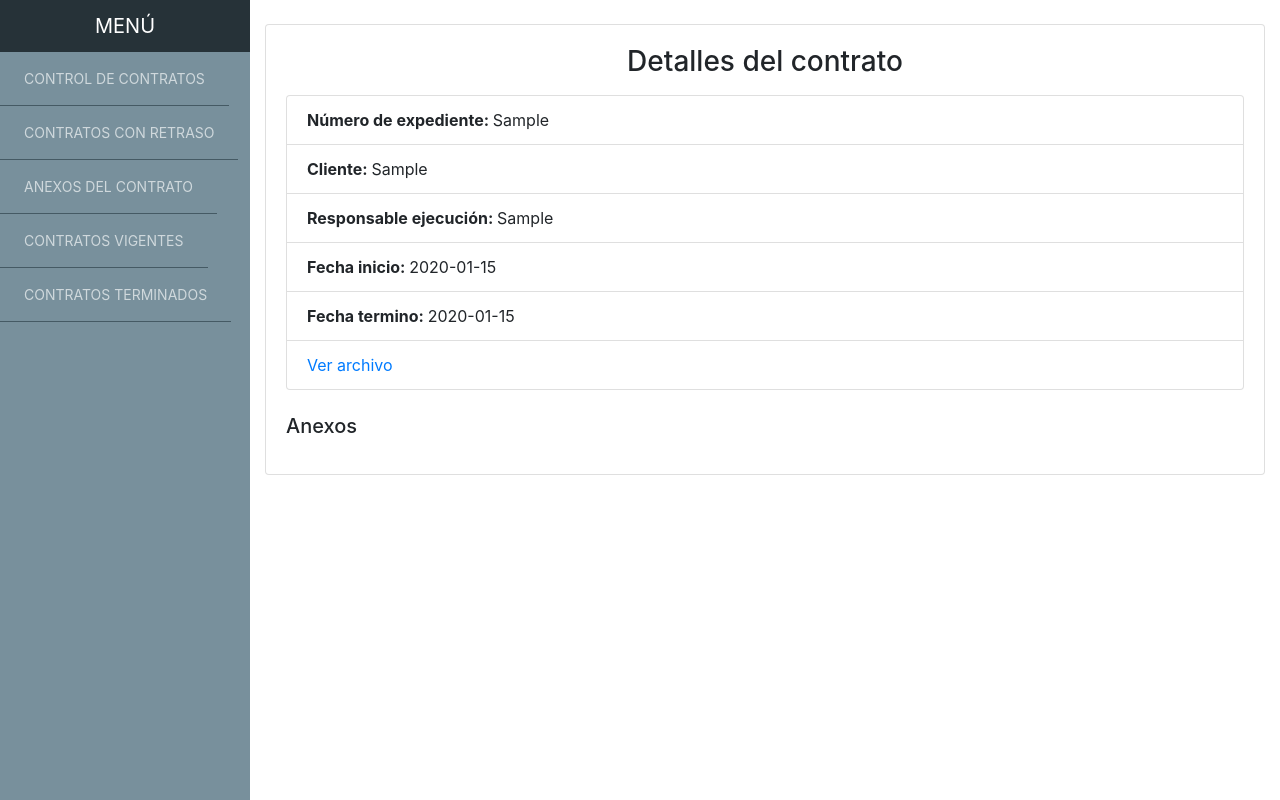
After one commit to JovannyRch/contratos, a PHP site: page /contrato.php?id=1 in a window 1280 px wide. The commit adds this page. Run offline with PHP 8.4, Linux system fonts and the light colour scheme; tables that the repository leaves empty hold one stand-in row (values such as "Sample post"); some libraries are stand-ins or nearby versions.

Commit message:
Add contratos details page

```diff
--- /dev/null
+++ b/contrato.php
@@ -0,0 +1,87 @@
+<?php
+require('db.php');
+
+$id_contrato = $_GET['id'];
+
+$db = new Db();
+
+
+$contrato = $db->row("SELECT * from contratos where id_contrato = $id_contrato");
+$contrato['anexos'] = $db->array("SELECT * from anexos where id_contrato = $id_contrato");
+
+
+?>
+
+<?php include('header.php'); ?>
+
+
+<div id="viewport">
+    <!-- Sidebar -->
+    <div id="sidebar">
+        <header>
+            <a href="#">MENÚ</a>
+        </header>
+        <ul class="nav">
+            <a href="#">CONTROL DE CONTRATOS</a>
+            <a href="#">CONTRATOS CON RETRASO</a>
+            <a href="#">ANEXOS DEL CONTRATO</a>
+            <a href="#">CONTRATOS VIGENTES</a>
+            <a href="#">CONTRATOS TERMINADOS</a>
+        </ul>
+    </div>
+    <!-- Content -->
+    <div id="content">
+        <div class="container-fluid">
+            <div class="pt-4">
+
+                <div class="card">
+                    <div class="card-body">
+                        <h3 class="mb-3">Detalles del contrato</h3>
+                        <ul class="list-group">
+                            <li class="list-group-item ">
+                                <b>Número de expediente: </b>
+                                <?= $contrato['no_expediente'] ?>
+                            </li>
+                            <li class="list-group-item ">
+                                <b>Cliente: </b>
+                                <?= $contrato['cliente'] ?>
+                            </li>
+                            <li class="list-group-item ">
+                                <b>Responsable ejecución: </b>
+                                <?= $contrato['responsable_ejecucion'] ?>
+                            </li>
+                            <li class="list-group-item ">
+                                <b>Fecha inicio: </b>
+                                <?= $contrato['fecha_inicio'] ?>
+                            </li>
+                            <li class="list-group-item ">
+                                <b>Fecha termino: </b>
+                                <?= $contrato['fecha_termino'] ?>
+                            </li>
+                            <li class="list-group-item">
+                                <a href="<?= $contrato['path'] ?>">Ver archivo</a>
+                            </li>
+                        </ul>
+
+
+
+                        <h5 class="mt-4 mb-3">Anexos</h5>
+
+                        <?php if(sizeof($contrato['anexos']) == 0){ ?>
+
+                            <div class="alert alert-info" role="alert">
+                                <strong>No se han agregado archivos anexos al contrato</strong>
+                            </div>
+                        <?php
+                            }
+                        ?>
+                    </div>
+
+
+                </div>
+            </div>
+        </div>
+    </div>
+</div>
+
+<?php include('footer.php'); ?>
--- a/footer.php
+++ b/footer.php
@@ -1,9 +1,11 @@
-</div>
 
-<script src="assets/js/jquery-3.3.1.slim.min.js" integrity="sha384-q8i/X+965DzO0rT7abK41JStQIAqVgRVzpbzo5smXKp4YfRvH+8abtTE1Pi6jizo" crossorigin="anonymous"></script>
-<script src="assets/js/popper.min.js" integrity="sha384-UO2eT0CpHqdSJQ6hJty5KVphtPhzWj9WO1clHTMGa3JDZwrnQq4sF86dIHNDz0W1" crossorigin="anonymous"></script>
-<script src="assets/js/bootstrap.min.js" integrity="sha384-JjSmVgyd0p3pXB1rRibZUAYoIIy6OrQ6VrjIEaFf/nJGzIxFDsf4x0xIM+B07jRM" crossorigin="anonymous"></script>
+<script src="https://cdnjs.cloudflare.com/ajax/libs/jquery/3.5.1/jquery.slim.min.js"></script>
+<script src="https://cdnjs.cloudflare.com/ajax/libs/popper.js/1.16.1/umd/popper.min.js"></script>
+<script src="https://cdnjs.cloudflare.com/ajax/libs/twitter-bootstrap/4.6.0/js/bootstrap.min.js"></script>
 <script src="//cdn.jsdelivr.net/npm/sweetalert2@11"></script>
+
+
+
 </body>
 
 </html>
--- a/header.php
+++ b/header.php
@@ -1,15 +1,16 @@
 <!DOCTYPE html>
 <html lang="en">
+
 <head>
     <meta charset="UTF-8">
     <meta http-equiv="X-UA-Compatible" content="IE=edge">
     <meta name="viewport" content="width=device-width, initial-scale=1.0">
     <title>Contratos</title>
-    <link rel="stylesheet" href="assets/bootstrap.min.css" integrity="sha384-ggOyR0iXCbMQv3Xipma34MD+dH/1fQ784/j6cY/iJTQUOhcWr7x9JvoRxT2MZw1T" crossorigin="anonymous">
     <link rel="stylesheet" href="style.css" type="text/css">
-    <link rel="stylesheet" href="https://cdn.jsdelivr.net/npm/bootstrap-icons@1.7.2/font/bootstrap-icons.css">
+    <link rel="stylesheet" href="https://cdnjs.cloudflare.com/ajax/libs/twitter-bootstrap/4.6.0/css/bootstrap.min.css">
+    <link rel="stylesheet" href="https://cdnjs.cloudflare.com/ajax/libs/font-awesome/5.15.4/css/all.min.css">
     <script src="assets/js/vue.js"></script>
     <script src="assets/js/axios.min.js"></script>
 </head>
+
 <body>
-    <div   >
```
Also changed, not shown: index.html (deleted, +0 -15 lines), index.php (renamed from control_contratos.php, +4 -5 lines), tests.js (deleted, +0 -8 lines).
